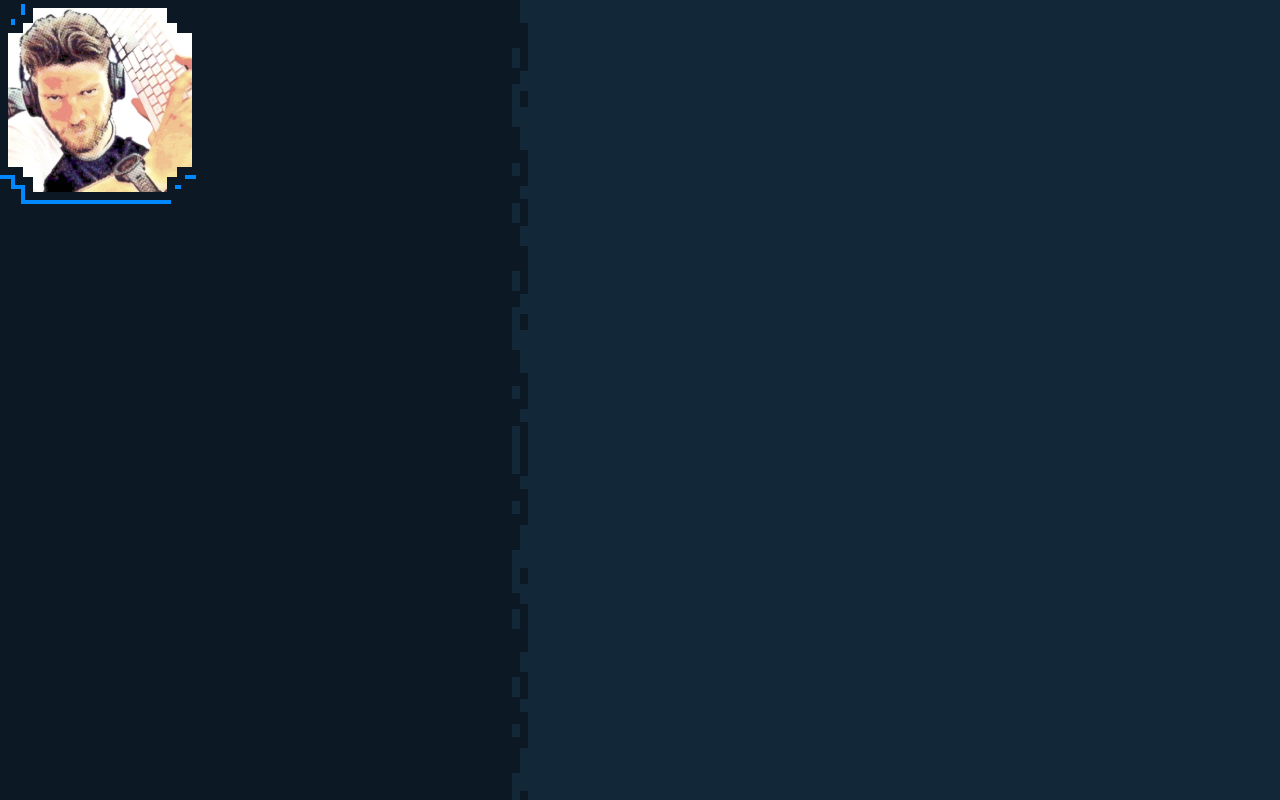
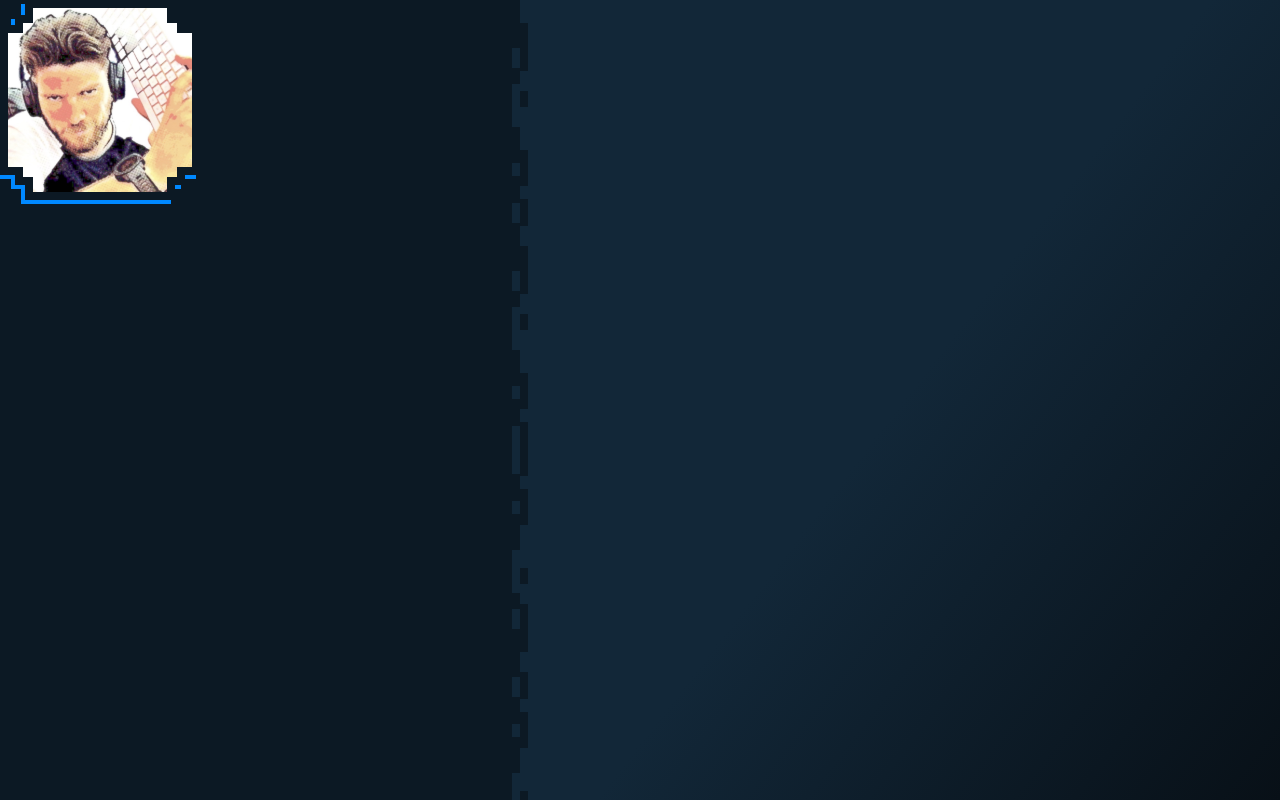
Before and after one commit to joeveiga/joeveiga.github.io, an Angular app: page / in a window 1280 px wide. Built offline with nearby package versions, Linux system fonts and the light colour scheme.

Commit message:
add background gradient to home page

```diff
--- a/src/app/pages/home/home.component.scss
+++ b/src/app/pages/home/home.component.scss
@@ -4,6 +4,7 @@
   flex: 1;
   display: flex;
   flex-direction: column;
+  background: linear-gradient(127.54deg, $dark-blue-2 63.9%, $dark-blue-4 100%);
 
   .home {
     flex: 1;
```
